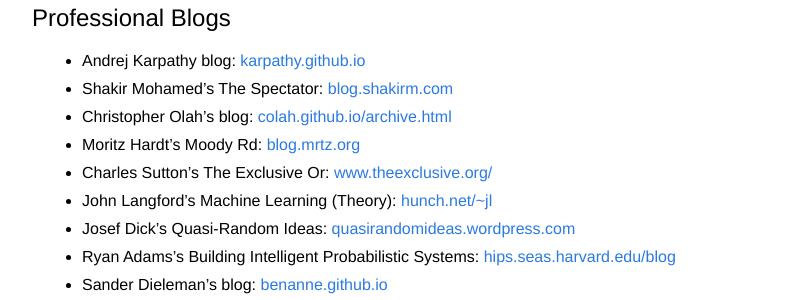
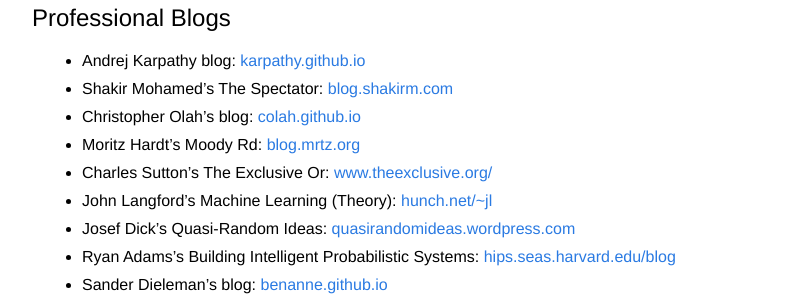
Before and after one commit to bowen0701/bowen0701.github.io, a Jekyll site: the page built from collection/index.md, in a window 1280 px wide. Shown: the part 752-1052 px from the top of the page, without its empty margins (144-948 px from the left). Built offline with Jekyll 4.4.1, drawn with Linux system fonts in a browser that asks for light colours.

Commit message:
Update Olah's blog link

```diff
--- a/collection/index.md
+++ b/collection/index.md
@@ -53,7 +53,7 @@
 - Shakir Mohamed's The Spectator:
 [blog.shakirm.com](http://blog.shakirm.com)
 - Christopher Olah's blog:
-[colah.github.io/archive.html](https://colah.github.io/archive.html)
+[colah.github.io](http://colah.github.io/)
 - Moritz Hardt's Moody Rd:
 [blog.mrtz.org](http://blog.mrtz.org)
 - Charles Sutton's The Exclusive Or:
```
